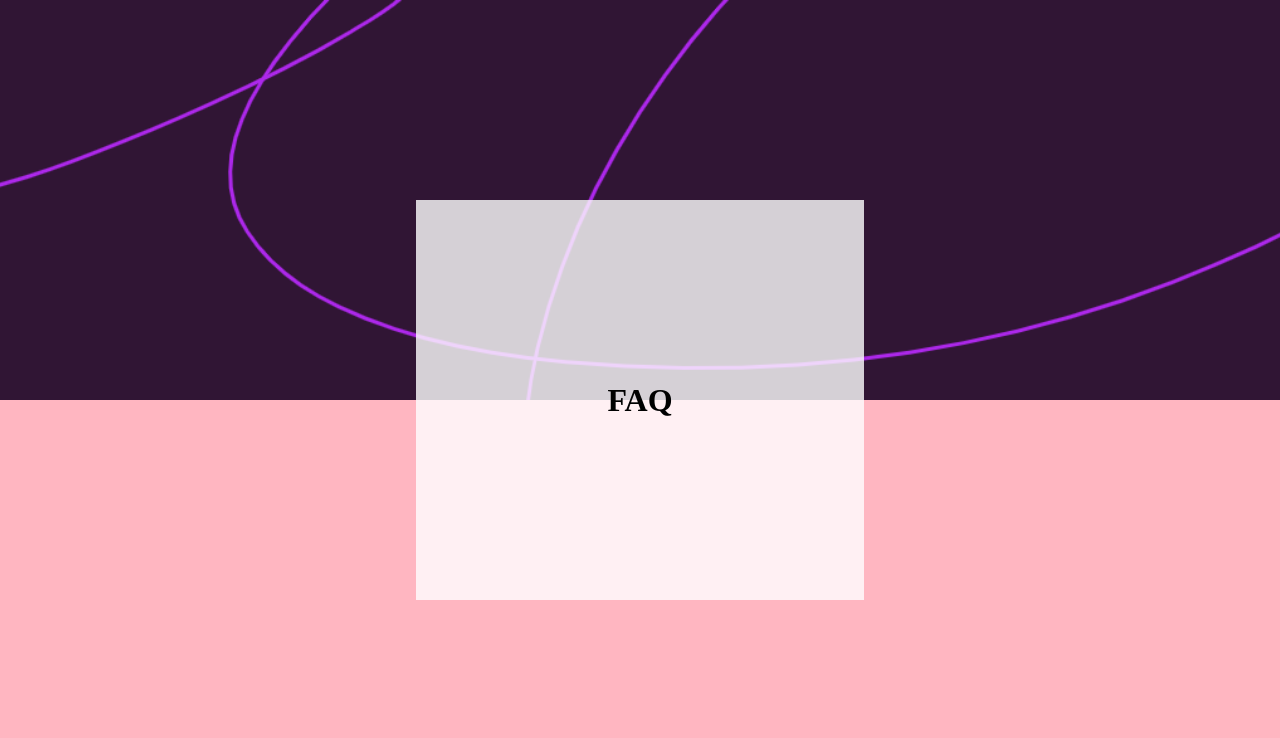
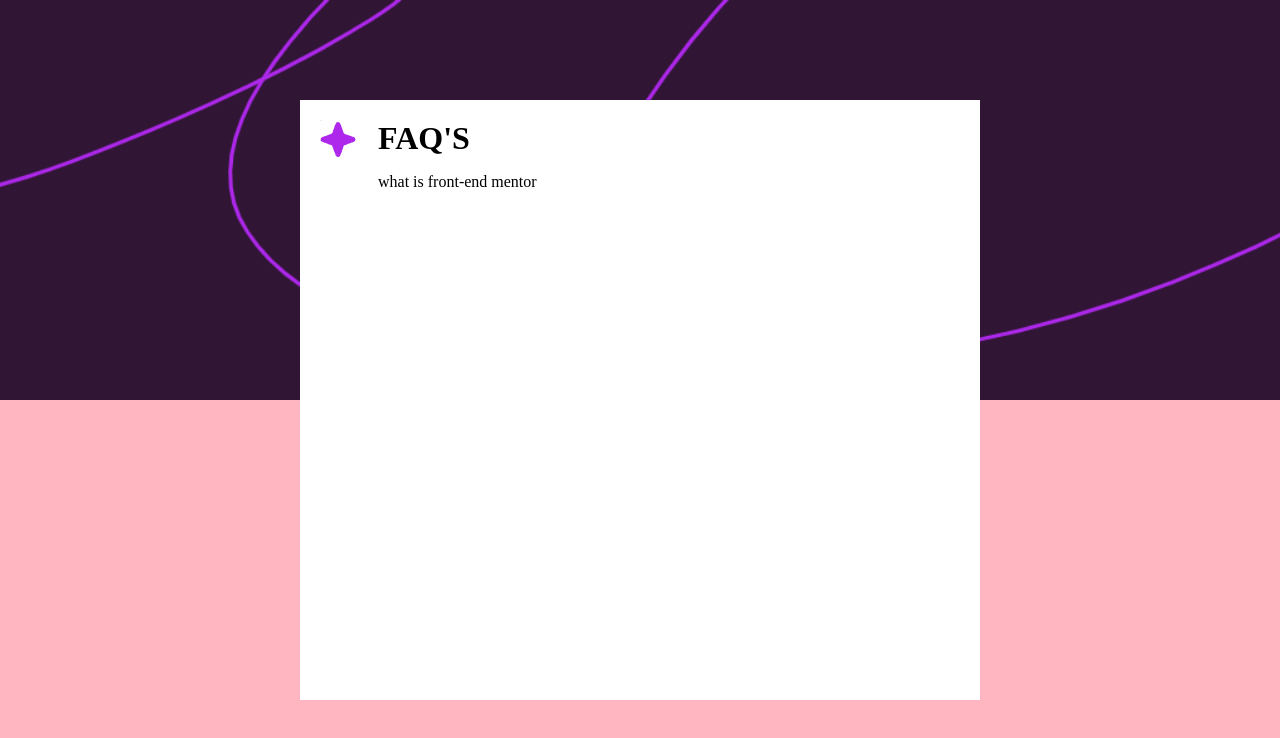
Before and after one commit to Brandon2X/FAQ-web, a plain HTML site: page index.html in a window 1280 px wide. Drawn offline with Linux system fonts and the light colour scheme.

Commit message:
finally got the FAQ and image to the top left lol

```diff
--- a/index.html
+++ b/index.html
@@ -8,7 +8,14 @@
 </head>
 <body>
     <div class="white-box">
-        <h1>FAQ</h1>
+        <div class="icon">
+            <img src="star.png" alt="Star Icon">
+        </div>
+        <div class="content">
+            <h1>FAQ'S</h1>
+
+        <p>what is front-end mentor</p>
+        </div>
     </div>
 </body>
 </html>
--- a/styles.css
+++ b/styles.css
@@ -14,28 +14,31 @@ body {
     position: relative;
 }
 
-body::before {
-    content: "";
-    width: 35%;
-    height: 50%;
+.white-box {
+    position: relative;
+    text-align: left;
+    z-index: 3;
     background-color: white;
-    opacity: 0.8;
-    position: absolute;
-    z-index: 1;
+    padding: 20px;
+    width: 50%;
+    height: 70%; /* Adjust the height as needed */
+    margin: 0 auto;
+    display: flex;
+    flex-direction: row; /* Align the items horizontally */
+    justify-content: flex-start; /* Align the items to the start of the white box */
+    align-items: flex-start; /* Align the content to the top of the white box */
 }
 
-.white-box {
-    display: flex;
-    justify-content: center;
-    align-items: center;
-    height: 100%;
+.icon {
+    margin-right: 20px;
+}
+
+/* Add some styles for better visibility */
+.white-box img {
+    max-width: 100%;
+    height: auto;
 }
 
 .white-box h1 {
     margin: 0;
-    font-size: 2em;
-    font-weight: bold;
-    color: black;
-    position: relative;
-    z-index: 2;
 }
```
Also changed, not shown: star.png (added).
